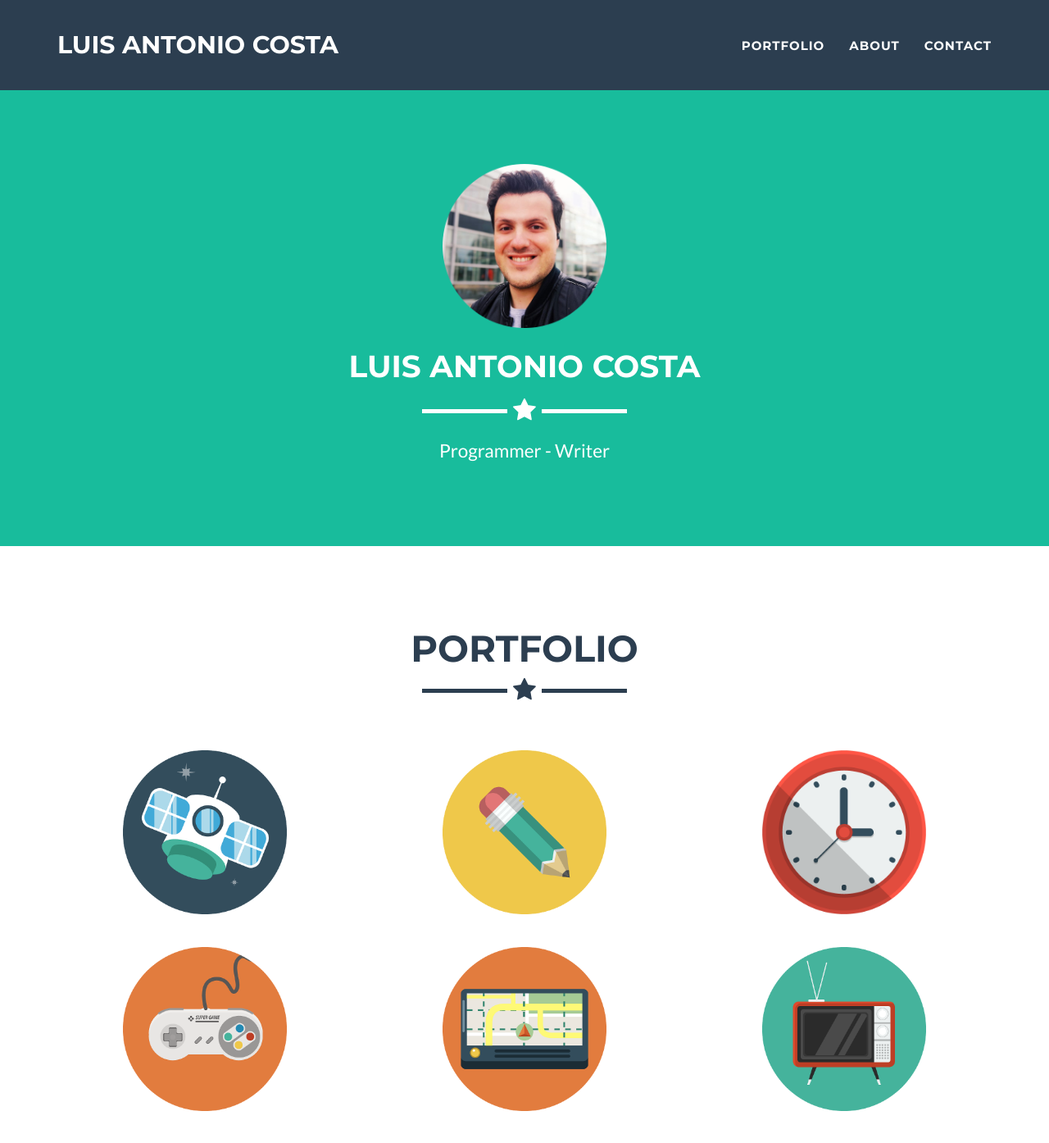
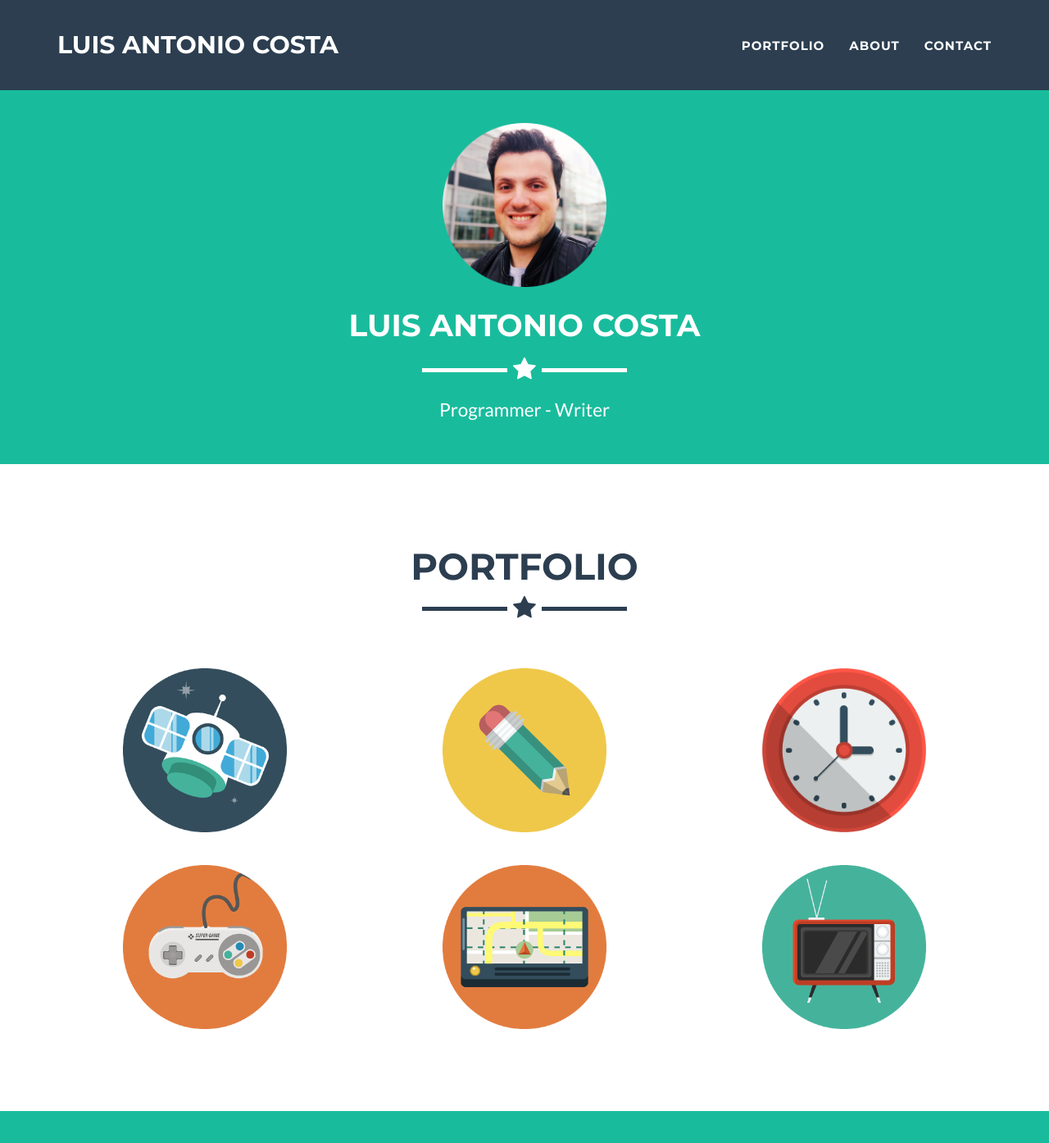
Before and after one commit to luiscosta89/luiscosta89.github.io, a Jekyll site: the page built from index.html, in a window 1280 px wide and 1400 px high. Shown: the top 1394 px of the window at 82% size. Built offline with Jekyll 4.4.1, drawn with Linux system fonts in a browser that asks for light colours.

Commit message:
Ajustando padding do header.

```diff
--- a/_includes/css/main.css
+++ b/_includes/css/main.css
@@ -111,8 +111,8 @@ header .intro-text .skills {
 
 @media(min-width:768px) {
     header .container {
-        padding-top: 200px;
-        padding-bottom: 100px;
+        padding-top: 150px;
+        padding-bottom: 50px;
     }
 
     header .intro-text .name {
```
